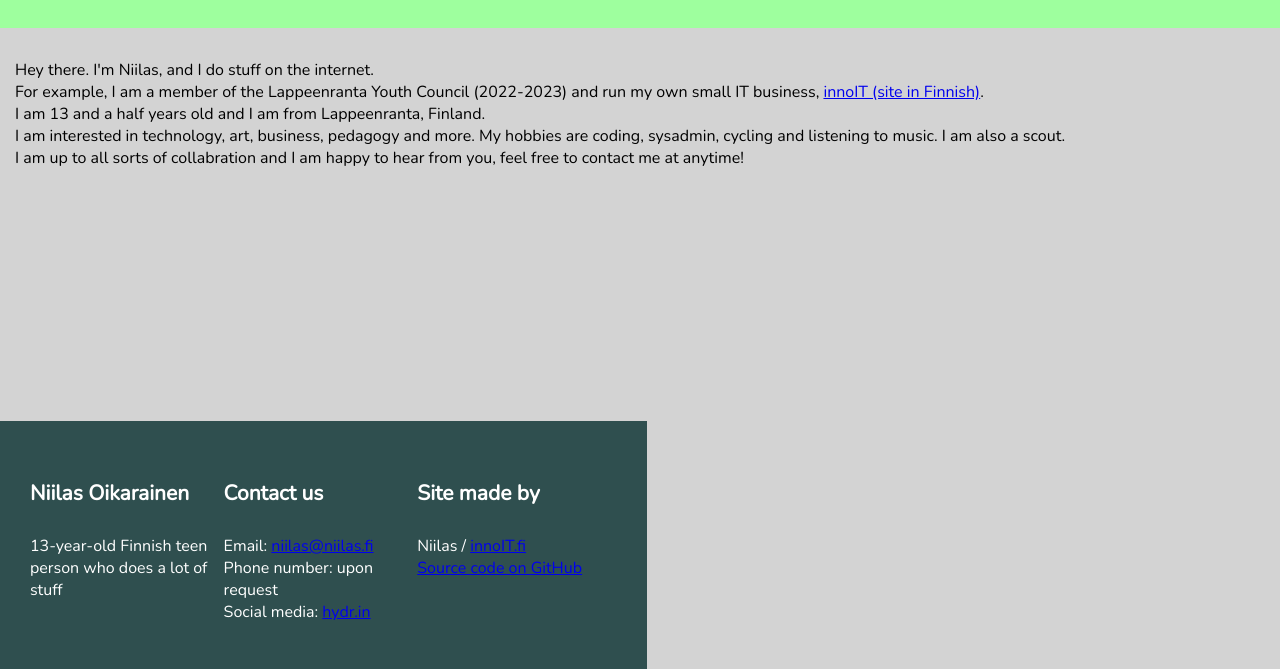
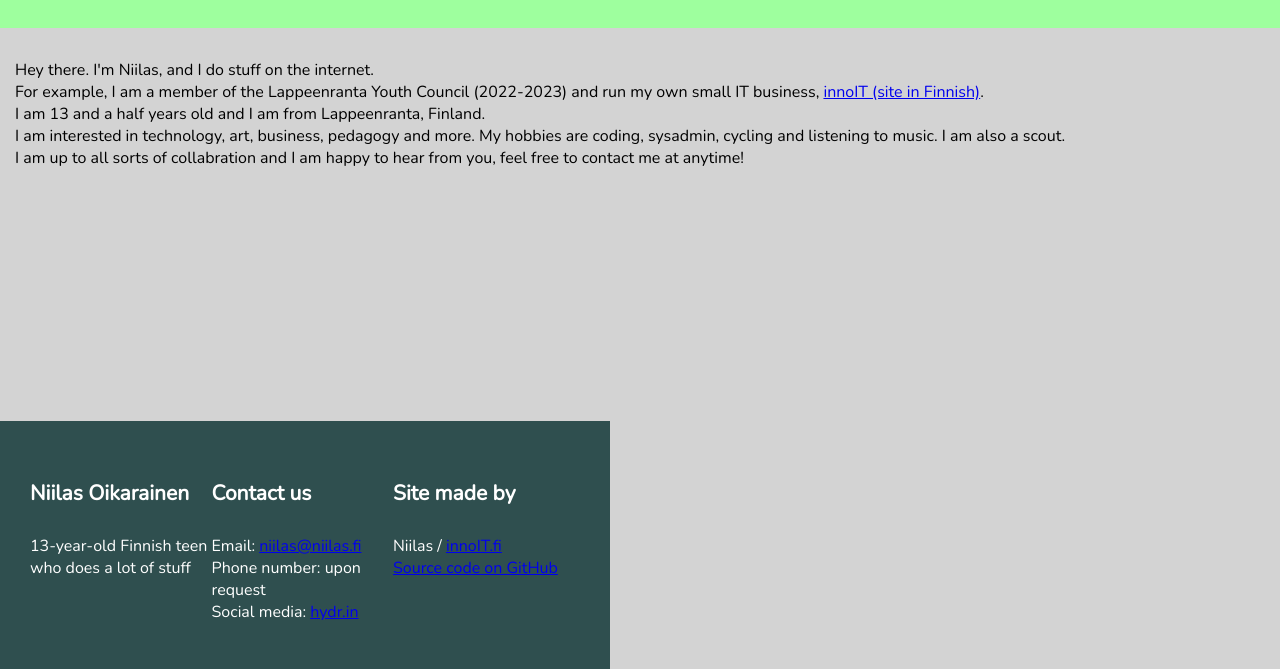
Before and after one commit to niilasoika/niilas.fi, a plain HTML site: page index.html in a window 1280 px wide. Shown: the part 131-800 px from the top of the page. Drawn offline with nearby package versions, Linux system fonts and the light colour scheme.

Commit message:
fix typo ("teen person" to "teen"

```diff
--- a/index.html
+++ b/index.html
@@ -21,7 +21,7 @@
             <div class="footer-addr">
                 <h4 class="footerdivheader">Niilas Oikarainen</h4>
                 <p>13-year-old Finnish teen<br>
-                person who does a lot of stuff</p>
+                who does a lot of stuff</p>
             </div>
             <div class="footer-cont">
                 <h4 class="footerdivheader">Contact us</h4>
```
